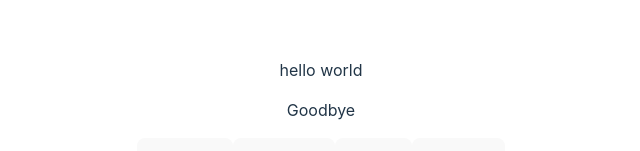
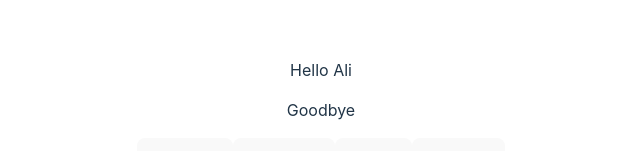
Before and after one commit to bitsnaps/vue3-i18n-demo, a Vue app: page / in a window 1280 px wide. Shown: the part 248-399 px from the top of the page, without its empty margins (319-959 px from the left). Built offline with nearby package versions, Linux system fonts and the light colour scheme.

Commit message:
named formatting

```diff
--- a/src/components/HelloI18n.vue
+++ b/src/components/HelloI18n.vue
@@ -1,6 +1,6 @@
 <template>
     <div>
-      <p>{{ $t("hello") }}</p>
+      <p>{{ $t("hello", { name}) }}</p>
       <p>{{ $t("goodbye") }}</p>
       <button @click="setLocale('en')" class="button">English</button>
       <button @click="setLocale('es')" class="button">Spanish</button>
@@ -23,6 +23,11 @@
 
   export default {
     name: "HelloI18n",
+    data() {
+        return {
+            name: 'Ali'
+        }
+    },
     methods: {
       setLocale(locale: string) {
         console.log('changed to: ', locale);
--- a/src/locales/ar.json
+++ b/src/locales/ar.json
@@ -1,4 +1,4 @@
 {
-    "hello": "مرحبا",
+    "hello": " {name} مرحبا",
     "goodbye": "وداعا"
 }
--- a/src/locales/en.json
+++ b/src/locales/en.json
@@ -1,4 +1,4 @@
 {
-    "hello": "hello world",
+    "hello": "Hello {name}",
     "goodbye": "Goodbye"
 }
--- a/src/locales/es.json
+++ b/src/locales/es.json
@@ -1,4 +1,4 @@
 {
-    "hello": "Hola",
+    "hello": "Hola {name}",
     "goodbye": "Adios"
 }
--- a/src/locales/fr.json
+++ b/src/locales/fr.json
@@ -1,4 +1,4 @@
 {
-    "hello": "Bonjour",
+    "hello": "Bonjour {name}",
     "goodbye": "Au revoir"
 }
```
